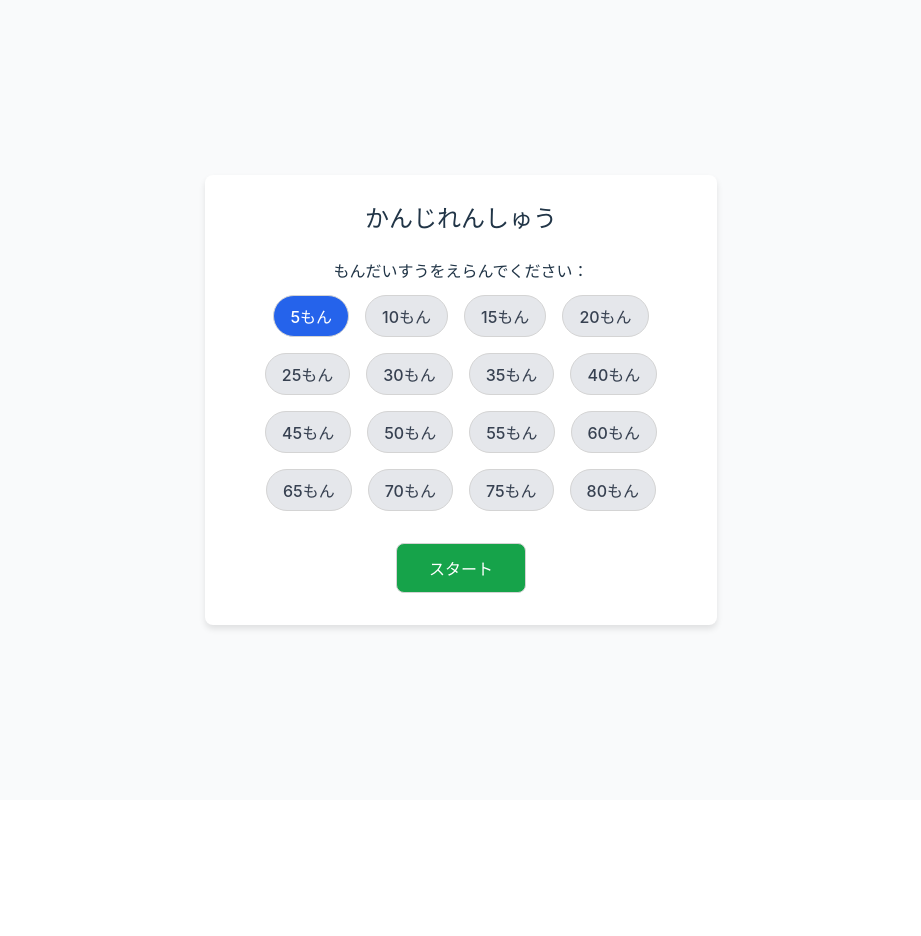
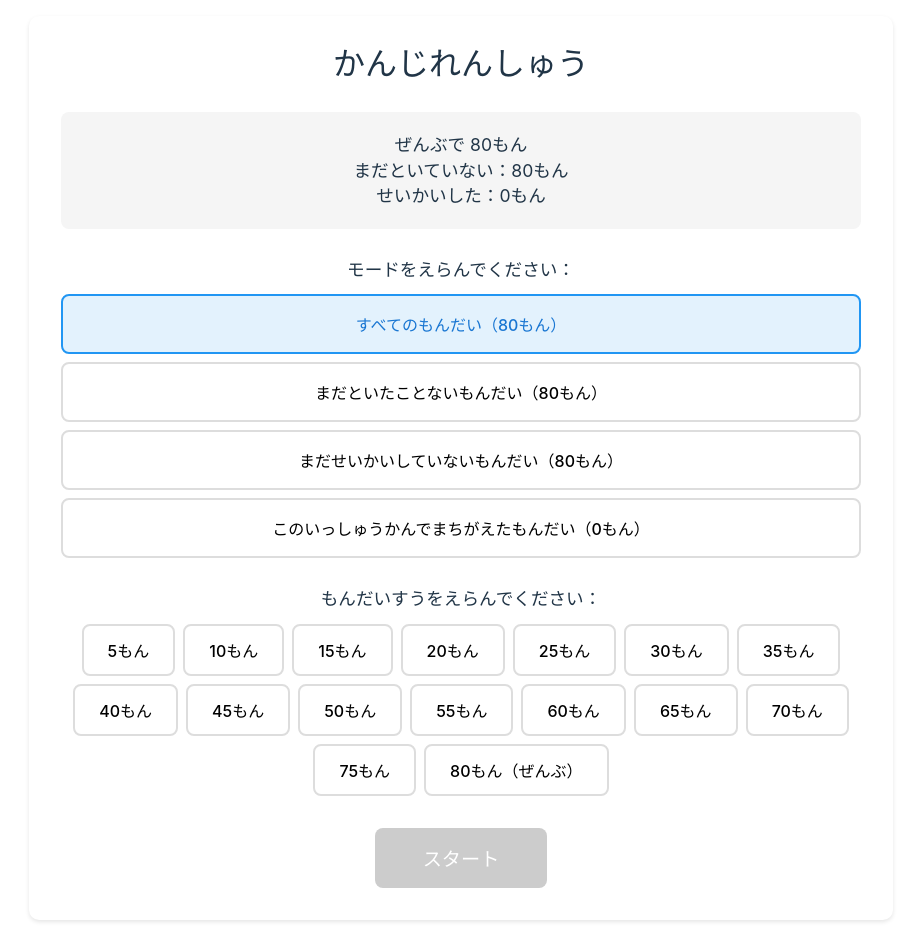
Before and after one commit to giwarb/kanjitest, a React (Vite) app: page / in a window 1280 px wide. Shown: the whole page, without its empty margins (179-1100 px from the left). Before the commit the page ends 800 px from the top, so only its background shows below. Built offline with nearby package versions, Linux system fonts and the light colour scheme.

Commit message:
スタート画面へのメモリマネージャ導入

```diff
--- a/src/App.tsx
+++ b/src/App.tsx
@@ -15,6 +15,7 @@ import { StartScreen } from "./components/StartScreen";
 import { Header } from "./components/Header";
 import "./App.css";
 import { QuestionHeader } from "./components/QuestionHeader";
+import { MemoryManager } from "./MemoryManager";
 
 function App() {
   const canvasRef = useRef<HTMLCanvasElement>(null);
@@ -22,6 +23,7 @@ function App() {
   const answerRef = useRef<HTMLDivElement>(null);
   const { userStrokes, clearStrokes } = useDrawingManager(canvasRef.current);
   const [manager, setManager] = useState<KanjiQuestionManager | null>(null);
+  const memoryManagerRef = useRef<MemoryManager>(new MemoryManager());
   const [question, setQuestion] = useState("");
   const [svgContent, setSvgContent] = useState("");
   const [showNext, setShowNext] = useState(false);
@@ -90,6 +92,8 @@ function App() {
     if (!ctx) return;
     const answerCtx = answerCanvasRef.current?.getContext("2d");
     if (!answerCtx) return;
+    const currentQuestion = manager.getCurrentQuestion();
+    if (!currentQuestion) return;
     const strokesSvg = getSVGStrokes(svg);
     if (strokesSvg.length !== userStrokes.length) {
       setResult(
@@ -97,6 +101,11 @@ function App() {
       );
       setShowSVG(true);
       manager.recordResult(false);
+      memoryManagerRef.current.saveResult(
+        currentQuestion.id,
+        new Date().toISOString(),
+        false
+      );
     } else {
       const { strokeResults, normParamsUser } = compareStrokes(
         strokesSvg,
@@ -124,6 +133,11 @@ function App() {
       setShowAnswer(true);
       setResult(`${resultText}（${scoreText}）`);
       manager.recordResult(isCorrect, strokeResults);
+      memoryManagerRef.current.saveResult(
+        currentQuestion.id,
+        new Date().toISOString(),
+        isCorrect
+      );
     }
     setShowNext(true);
   };
@@ -154,16 +168,28 @@ function App() {
 
   const handleDontKnow = () => {
     if (!manager) return;
+    const currentQuestion = manager.getCurrentQuestion();
+    if (!currentQuestion) return;
     setShowSVG(true);
     setResult("むずかしいですね。おてほんを みてみましょう！");
     manager.recordResult(false);
+    memoryManagerRef.current.saveResult(
+      currentQuestion.id,
+      new Date().toISOString(),
+      false
+    );
     setShowNext(true);
   };
 
   const hasStrokes = userStrokes.length > 0;
 
   if (!manager) {
-    return <StartScreen onStartPractice={handleStartPractice} />;
+    return (
+      <StartScreen
+        onStartPractice={handleStartPractice}
+        memoryManager={memoryManagerRef.current}
+      />
+    );
   }
 
   if (scoreAndResults) {
--- a/src/MemoryManager.ts
+++ b/src/MemoryManager.ts
@@ -1,13 +1,15 @@
 interface QuestionHistory {
-  id: number;
+  id: string;
   correctDates: string[];
   incorrectDates: string[];
 }
 
+export type PracticeMode = "all" | "new" | "unsolved" | "recent-mistakes";
+
 export class MemoryManager {
   private readonly storageKey = "question_history";
 
-  saveResult(id: number, datetime: string, isCorrect: boolean): void {
+  saveResult(id: string, datetime: string, isCorrect: boolean): void {
     const history = this.getHistory();
     const questionHistory = history.find((h) => h.id === id) || {
       id,
@@ -32,11 +34,82 @@ export class MemoryManager {
     return stored ? JSON.parse(stored) : [];
   }
 
-  getQuestionHistory(id: number): QuestionHistory | undefined {
+  getQuestionHistory(id: string): QuestionHistory | undefined {
     return this.getHistory().find((h) => h.id === id);
   }
 
   clearHistory(): void {
     localStorage.removeItem(this.storageKey);
   }
+
+  getUnattemptedIds(allQuestionIds: string[]): string[] {
+    const history = this.getHistory();
+    const attemptedIds = new Set(history.map((h) => h.id));
+    return allQuestionIds.filter((id) => !attemptedIds.has(id));
+  }
+
+  getUnsolvedIds(allQuestionIds: string[]): string[] {
+    const history = this.getHistory();
+    return allQuestionIds.filter((id) => {
+      const questionHistory = history.find((h) => h.id === id);
+      return !questionHistory || questionHistory.correctDates.length === 0;
+    });
+  }
+
+  getRecentMistakeIds(allQuestionIds: string[]): string[] {
+    const history = this.getHistory();
+    const oneWeekAgo = new Date();
+    oneWeekAgo.setDate(oneWeekAgo.getDate() - 7);
+
+    return allQuestionIds.filter((id) => {
+      const questionHistory = history.find((h) => h.id === id);
+      if (!questionHistory) return false;
+
+      const recentIncorrect = questionHistory.incorrectDates.some(
+        (date) => new Date(date) >= oneWeekAgo
+      );
+      return recentIncorrect;
+    });
+  }
+
+  getCorrectCount(): number {
+    const history = this.getHistory();
+    return history.filter((h) => h.correctDates.length > 0).length;
+  }
+
+  getStatistics(allQuestionIds: string[]): {
+    total: number;
+    unattempted: number;
+    correct: number;
+    unsolved: number;
+    recentMistakes: number;
+  } {
+    const unattempted = this.getUnattemptedIds(allQuestionIds).length;
+    const correct = this.getCorrectCount();
+    const unsolved = this.getUnsolvedIds(allQuestionIds).length;
+    const recentMistakes = this.getRecentMistakeIds(allQuestionIds).length;
+
+    return {
+      total: allQuestionIds.length,
+      unattempted,
+      correct,
+      unsolved,
+      recentMistakes,
+    };
+  }
+
+  getQuestionsByMode(mode: PracticeMode, allQuestionIds: string[]): string[] {
+    switch (mode) {
+      case "all":
+        return [...allQuestionIds];
+      case "new":
+        return this.getUnattemptedIds(allQuestionIds);
+      case "unsolved":
+        return this.getUnsolvedIds(allQuestionIds);
+      case "recent-mistakes":
+        return this.getRecentMistakeIds(allQuestionIds);
+      default:
+        return [];
+    }
+  }
 }
--- a/src/components/StartScreen.css
+++ b/src/components/StartScreen.css
@@ -1,26 +1,74 @@
 .start-screen-container {
   display: flex;
-  flex-direction: column;
+  justify-content: center;
   align-items: center;
-  justify-content: center;
   min-height: 100vh;
-  background-color: #f9fafb;
+  padding: 1rem;
 }
 
 .start-screen-content {
+  background: white;
   padding: 2rem;
-  background-color: white;
-  border-radius: 0.5rem;
-  box-shadow: 0 4px 6px rgba(0, 0, 0, 0.1);
+  border-radius: 10px;
+  box-shadow: 0 2px 4px rgba(0, 0, 0, 0.1);
+  max-width: 800px;
   width: 100%;
-  max-width: 28rem;
 }
 
 .start-screen-title {
-  font-size: 1.5rem;
-  font-weight: bold;
   text-align: center;
   margin-bottom: 2rem;
+  font-size: 2rem;
+}
+
+.statistics {
+  text-align: center;
+  margin-bottom: 2rem;
+  padding: 1rem;
+  background: #f5f5f5;
+  border-radius: 8px;
+}
+
+.statistics p {
+  margin: 0.5rem 0;
+  font-size: 1.1rem;
+}
+
+.mode-section {
+  margin-bottom: 2rem;
+}
+
+.mode-text {
+  text-align: center;
+  margin-bottom: 1rem;
+  font-size: 1.1rem;
+}
+
+.mode-buttons {
+  display: flex;
+  flex-direction: column;
+  gap: 0.5rem;
+  margin-bottom: 1rem;
+}
+
+.mode-button {
+  padding: 1rem;
+  border: 2px solid #ddd;
+  border-radius: 8px;
+  background: white;
+  cursor: pointer;
+  font-size: 1rem;
+  transition: all 0.2s;
+}
+
+.mode-button:hover {
+  background: #f0f0f0;
+}
+
+.mode-button.selected {
+  background: #e3f2fd;
+  border-color: #2196f3;
+  color: #1976d2;
 }
 
 .question-count-section {
@@ -30,30 +78,34 @@
 .question-count-text {
   text-align: center;
   margin-bottom: 1rem;
+  font-size: 1.1rem;
 }
 
 .question-count-buttons {
   display: flex;
   flex-wrap: wrap;
+  gap: 0.5rem;
   justify-content: center;
-  gap: 1rem;
 }
 
 .count-button {
-  padding: 0.5rem 1rem;
-  border-radius: 9999px;
-  background-color: #e5e7eb;
-  color: #374151;
-  transition: background-color 0.2s;
+  padding: 0.75rem 1.5rem;
+  border: 2px solid #ddd;
+  border-radius: 8px;
+  background: white;
+  cursor: pointer;
+  font-size: 1rem;
+  transition: all 0.2s;
 }
 
 .count-button:hover {
-  background-color: #d1d5db;
+  background: #f0f0f0;
 }
 
 .count-button.selected {
-  background-color: #2563eb;
-  color: white;
+  background: #e3f2fd;
+  border-color: #2196f3;
+  color: #1976d2;
 }
 
 .start-button-container {
@@ -61,13 +113,47 @@
 }
 
 .start-button {
-  background-color: #16a34a;
+  padding: 1rem 3rem;
+  font-size: 1.2rem;
+  background: #2196f3;
   color: white;
-  padding: 0.75rem 2rem;
-  border-radius: 0.5rem;
+  border: none;
+  border-radius: 8px;
+  cursor: pointer;
   transition: background-color 0.2s;
 }
 
 .start-button:hover {
-  background-color: #15803d;
+  background: #1976d2;
 }
+
+.start-button:disabled {
+  background: #ccc;
+  cursor: not-allowed;
+}
+
+.no-questions-message {
+  text-align: center;
+  color: #666;
+  margin: 2rem 0;
+  font-size: 1.1rem;
+}
+
+@media (max-width: 600px) {
+  .start-screen-content {
+    padding: 1rem;
+  }
+
+  .mode-buttons {
+    flex-direction: column;
+  }
+
+  .question-count-buttons {
+    flex-direction: column;
+  }
+
+  .count-button,
+  .mode-button {
+    width: 100%;
+  }
+}
--- a/src/components/StartScreen.tsx
+++ b/src/components/StartScreen.tsx
@@ -1,32 +1,106 @@
 import { useState } from "react";
 import { data } from "../data";
+import type { MemoryManager, PracticeMode } from "../MemoryManager";
 import "./StartScreen.css";
 
 type StartScreenProps = {
   onStartPractice: (questions: typeof data) => void;
+  memoryManager: MemoryManager;
 };
 
-export function StartScreen({ onStartPractice }: StartScreenProps) {
-  const [selectedCount, setSelectedCount] = useState<number>(5);
+export function StartScreen({
+  onStartPractice,
+  memoryManager,
+}: StartScreenProps) {
+  const [selectedCount, setSelectedCount] = useState<number | null>(null);
+  const [selectedMode, setSelectedMode] = useState<PracticeMode>("all");
   const totalQuestions = data.length;
+  const stats = memoryManager.getStatistics(data.map((q) => q.id));
+  const availableQuestions = memoryManager.getQuestionsByMode(
+    selectedMode,
+    data.map((q) => q.id)
+  );
   const questionCounts = [];
 
   // 5問刻みの選択肢を生成
-  for (let i = 5; i <= totalQuestions; i += 5) {
+  for (
+    let i = 5;
+    i <= Math.min(availableQuestions.length, totalQuestions);
+    i += 5
+  ) {
     questionCounts.push(i);
   }
 
+  // 最後の選択肢が全問題数でない場合は、全問題数を追加
+  if (
+    availableQuestions.length > 0 &&
+    (questionCounts.length === 0 ||
+      questionCounts[questionCounts.length - 1] !== availableQuestions.length)
+  ) {
+    questionCounts.push(availableQuestions.length);
+  }
+
   const handleStart = () => {
+    if (!selectedCount) return;
+
+    // 選択されたモードに応じて問題を抽出
+    const modeQuestionIds = new Set(availableQuestions);
+    const filteredQuestions = data.filter((q) => modeQuestionIds.has(q.id));
+
     // 問題数分のランダムな問題を選択
-    const shuffled = [...data].sort(() => Math.random() - 0.5);
-    const selected = shuffled.slice(0, selectedCount);
+    const shuffled = [...filteredQuestions].sort(() => Math.random() - 0.5);
+    const selected = shuffled.slice(
+      0,
+      Math.min(selectedCount, filteredQuestions.length)
+    );
     onStartPractice(selected);
+  };
+
+  const modes: { value: PracticeMode; label: string }[] = [
+    { value: "all", label: "すべてのもんだい" },
+    { value: "new", label: "まだといたことないもんだい" },
+    { value: "unsolved", label: "まだせいかいしていないもんだい" },
+    {
+      value: "recent-mistakes",
+      label: "このいっしゅうかんでまちがえたもんだい",
+    },
+  ];
+
+  const getModeQuestionCount = (mode: PracticeMode): number => {
+    return memoryManager.getQuestionsByMode(
+      mode,
+      data.map((q) => q.id)
+    ).length;
   };
 
   return (
     <div className="start-screen-container">
       <div className="start-screen-content">
         <h1 className="start-screen-title">かんじれんしゅう</h1>
+        <div className="statistics">
+          <p>ぜんぶで {stats.total}もん</p>
+          <p>まだといていない：{stats.unattempted}もん</p>
+          <p>せいかいした：{stats.correct}もん</p>
+        </div>
+        <div className="mode-section">
+          <p className="mode-text">モードをえらんでください：</p>
+          <div className="mode-buttons">
+            {modes.map((mode) => (
+              <button
+                type="button"
+                key={mode.value}
+                onClick={() => {
+                  setSelectedMode(mode.value);
+                  setSelectedCount(null); // モード変更時に選択をリセット
+                }}
+                className={`mode-button ${selectedMode === mode.value ? "selected" : ""}`}
+              >
+                {mode.label}（{getModeQuestionCount(mode.value)}もん）
+              </button>
+            ))}
+          </div>
+        </div>
+        {questionCounts.length > 0 ? (
           <div className="question-count-section">
             <p className="question-count-text">
               もんだいすうをえらんでください：
@@ -42,12 +116,23 @@ export function StartScreen({ onStartPractice }: StartScreenProps) {
                   }`}
                 >
                   {count}もん
+                  {count === availableQuestions.length ? "（ぜんぶ）" : ""}
                 </button>
               ))}
             </div>
           </div>
+        ) : (
+          <p className="no-questions-message">
+            このモードでときれるもんだいがありません
+          </p>
+        )}
         <div className="start-button-container">
-          <button type="button" onClick={handleStart} className="start-button">
+          <button
+            type="button"
+            onClick={handleStart}
+            className="start-button"
+            disabled={!selectedCount || questionCounts.length === 0}
+          >
             スタート
           </button>
         </div>
```
Also changed, not shown: 2 other files (tests, documents, lock files or other folders). Lines whose indentation alone changed are shown as unchanged.
